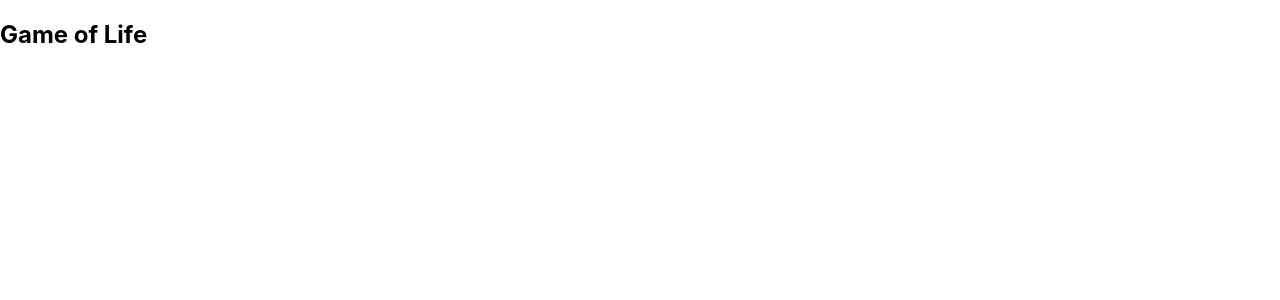
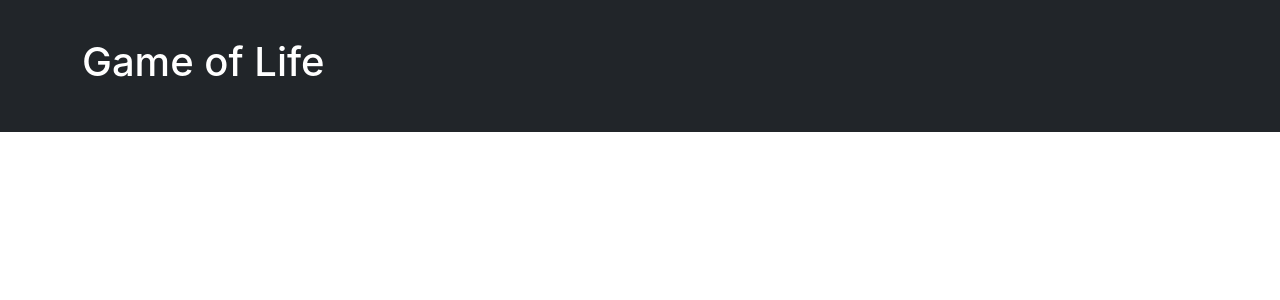
Before and after one commit to EnzoVargas1/game-of-life, a React (Create React App) app: page / in a window 1280 px wide. Shown: the top 300 px of the page. Built offline with nearby package versions, Linux system fonts and the light colour scheme.

Commit message:
working on header

```diff
--- a/package.json
+++ b/package.json
@@ -11,6 +11,7 @@
     "react-bootstrap": "^2.1.1",
     "react-dom": "^17.0.2",
     "react-scripts": "^3.0.1",
+    "reactstrap": "^9.0.1",
     "web-vitals": "^2.1.4"
   },
   "devDependencies": {
--- a/src/components/HeaderComponent.js
+++ b/src/components/HeaderComponent.js
@@ -1,16 +1,27 @@
 import React from 'react';
-import {Navbar, Container, NavbarBrand} from 'react-bootstrap';
+import {Nav, Navbar, NavbarToggler, Collapse, NavItem, NavLink, NavbarText,
+  UncontrolledDropdown, DropdownToggle, DropdownMenu, DropdownItem, NavbarBrand, Container} from 'reactstrap';
 
 const Header = () =>{
 
     return(
-        <>
-        <Navbar bg="darker"  variant="dark">
-    <Container>
-      <NavbarBrand><h1>Game of Life</h1></NavbarBrand>
+        <div>
+       <Navbar
+    color="dark"
+    dark
+    expand="xl"
+  >
+     <Container>
+    <NavbarBrand href="/" className="col-sm-12 offset-md-3">
+      <br/>
+      <h1>Game of Life</h1>
+      <br/>
+    </NavbarBrand>
+    <NavbarToggler onClick={function noRefCheck(){}} />
     </Container>
   </Navbar>
-   </>
+
+   </div>
    );
 
 }
--- a/src/index.js
+++ b/src/index.js
@@ -1,5 +1,6 @@
 import React from 'react';
 import ReactDOM from 'react-dom';
+import 'bootstrap/dist/css/bootstrap.css';
 import './index.css';
 import App from './App';
 import reportWebVitals from './reportWebVitals';
```
Also changed, not shown: 1 other file (tests, documents, lock files or other folders).
